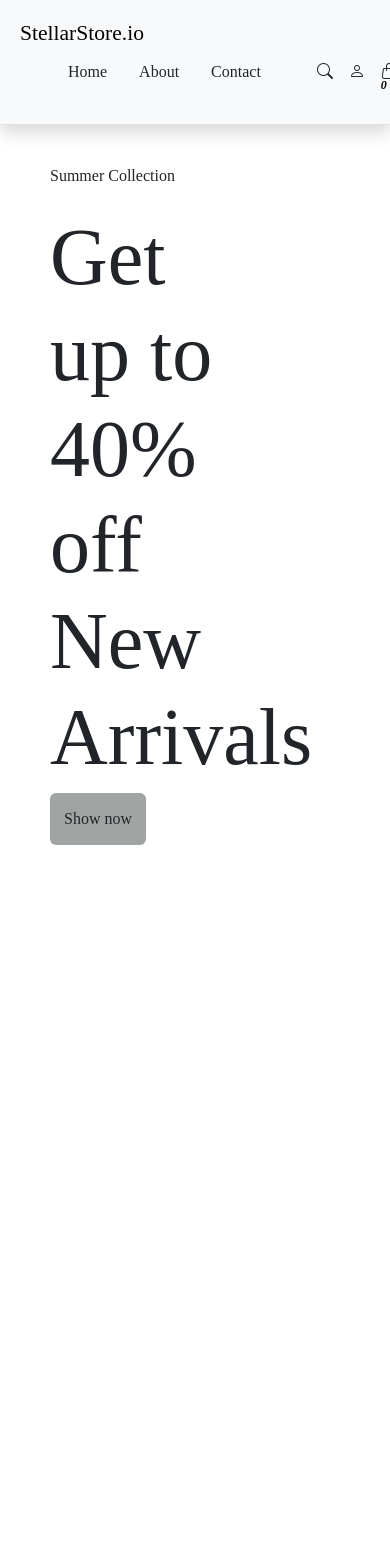
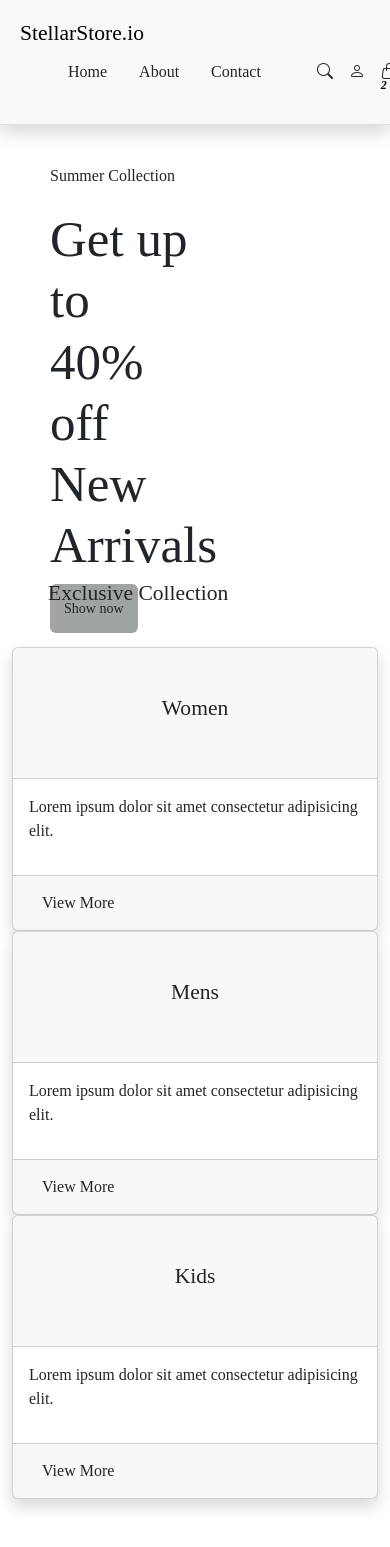
Before and after one commit to Alexcious91/StellarStore.io, a plain HTML site: page index.html in a window 390 px wide. Before the commit the page ends 845 px from the top, so only its background shows below. Drawn offline with Linux system fonts and the light colour scheme; a web font is replaced by a local one.

Commit message:
Added category cards

```diff
--- a/css/index.css
+++ b/css/index.css
@@ -80,3 +80,44 @@ ul > li {
     background-size: cover;
     background-position: center center;
 }
+
+@media (max-width: 1160px){
+    .heading-container {
+        width: 100%;
+        height: 557px;
+    }
+
+    .main-slider-content {
+        width: 50%;
+    }
+
+    .main-slider-content h1 {
+        font-family: Raleway-bold;
+        font-size: 51px;
+    }
+
+    .main-slider-content .btn {
+        font-size: 14px;
+    }
+
+    .banner-category {
+        border: 1px solid;
+        padding: 15rem;
+        display: flex;
+        flex-direction: column;
+        justify-content: center;
+        align-items: center;
+        height: 265px;
+        background-repeat: no-repeat;
+        background-size: cover;
+        background-position: center center;
+    }
+}
+
+@media (min-width: 768px) {
+
+}
+
+@media (min-width: 576px) {
+
+}
--- a/index.html
+++ b/index.html
@@ -44,7 +44,7 @@
                         </li>
                         <li class="nav-item px-2">
                             <a href="javascript:void(0)" class="nav-link">
-                                <i class="bi-handbag"><div class="badge">0</div></i>
+                                <i class="bi-handbag"><div class="badge">2</div></i>
                             </a>
                         </li>
                     </ul>
@@ -63,10 +63,48 @@
         </div>
     </div>
 
+    <h4 class="px-5 py-4 mb-0">Exclusive Collection</h4>
     <div class="container">
-        <div class="row mb-5 mt-5">
-            <div class="col-md-6"></div>
-            <div class="col-md-6"></div>
+        <div class="row row-cols-md-3 mb-5 mt-3">
+            <div class="col-md-4">
+                <div class="card shadow">
+                    <div class="card-header py-5">
+                        <h4 class="text-center">Women</h4>
+                    </div>
+                    <div class="card-body">
+                        <p>Lorem ipsum dolor sit amet consectetur adipisicing elit. </p>
+                    </div>
+                    <div class="card-footer">
+                        <div class="btn">View More</div>
+                    </div>
+                </div>
+            </div>
+            <div class="col-md-4">
+                <div class="card shadow">
+                    <div class="card-header py-5">
+                        <h4 class="text-center">Mens</h4>
+                    </div>
+                    <div class="card-body">
+                        <p>Lorem ipsum dolor sit amet consectetur adipisicing elit. </p>
+                    </div>
+                    <div class="card-footer">
+                        <div class="btn">View More</div>
+                    </div>
+                </div>
+            </div>
+            <div class="col-md-4">
+                <div class="card shadow">
+                    <div class="card-header py-5">
+                        <h4 class="text-center">Kids</h4>
+                    </div>
+                    <div class="card-body">
+                        <p>Lorem ipsum dolor sit amet consectetur adipisicing elit. </p>
+                    </div>
+                    <div class="card-footer">
+                        <div class="btn">View More</div>
+                    </div>
+                </div>
+            </div>
         </div>
     </div>
 
```
